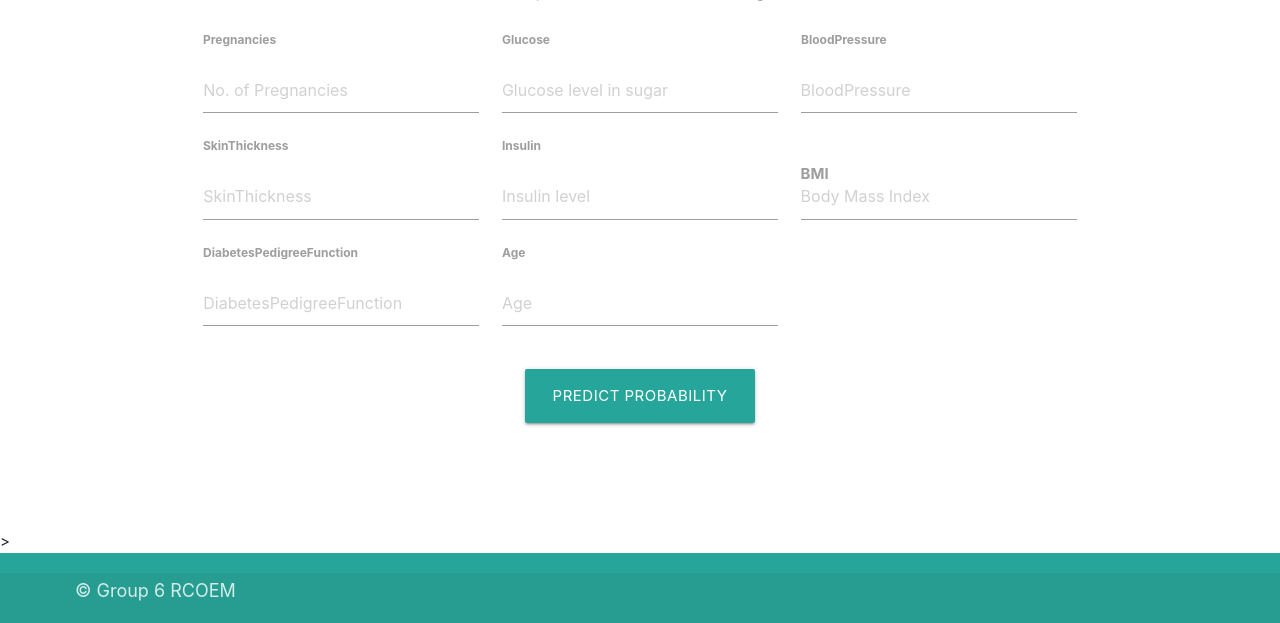
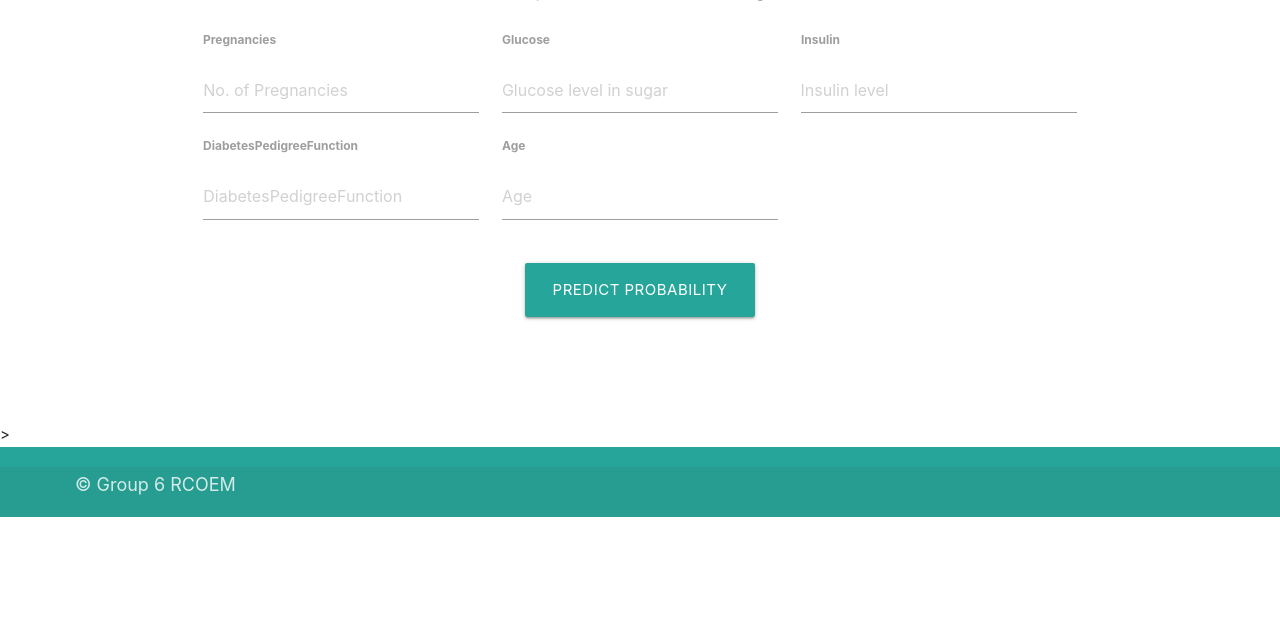
Before and after one commit to husainam/diabetes, a Flask app: page /sugar in a window 1280 px wide. Shown: the part 259-882 px from the top of the page. After the commit the page ends 776 px from the top, so only its background shows below. Run offline with Flask 2, Linux system fonts and the light colour scheme; parts of the project's set-up code (start-up, migrations or seed data) failed here and were passed over.

Commit message:
Update sugar.html

```diff
--- a/templates/sugar.html
+++ b/templates/sugar.html
@@ -52,38 +52,21 @@
                     <input id="last_name" name="2" placeholder="Glucose level in sugar"  type="text" class="validate">
 
                 </div>
-
-                <div class="input-field col s4">
-                    <label for="_name"><b>BloodPressure</b></label>
-                    <br>
-                    <input id="_name" name="3" placeholder="BloodPressure" type="text" class="validate">
-
-                </div>
-                <div class="input-field col s4">
-                    <label for="first_name"><b>SkinThickness</b></label>
-                    <br>
-                    <input placeholder="SkinThickness" name="4" id="first_name" type="text" class="validate">
-                </div>
                 <div class="input-field col s4">
                     <label for="last_name"><b>Insulin</b></label>
                     <br>
-                    <input id="last_name" name="5" placeholder="Insulin level"  type="text" class="validate">
+                    <input id="last_name" name="3" placeholder="Insulin level"  type="text" class="validate">
                 </div>
-                <div class="input-field col s4">
-                  <label ><b>BMI</b></label>
-                  <br>
-                  <input name = '6' placeholder="Body Mass Index">
 
-                </div>
                 <div class="input-field col s4">
                     <label for="last_name"><b>DiabetesPedigreeFunction</b></label>
                     <br>
-                    <input id="last_name" name="7" placeholder="DiabetesPedigreeFunction"  type="text" class="validate">
+                    <input id="last_name" name="4" placeholder="DiabetesPedigreeFunction"  type="text" class="validate">
                 </div>
                 <div class="input-field col s4">
                     <label for="_name"><b>Age</b></label>
                     <br>
-                    <input id="_name" name="8" placeholder="Age" type="text" class="validate">
+                    <input id="_name" name="5" placeholder="Age" type="text" class="validate">
                 </div>
 
           </div>
```
